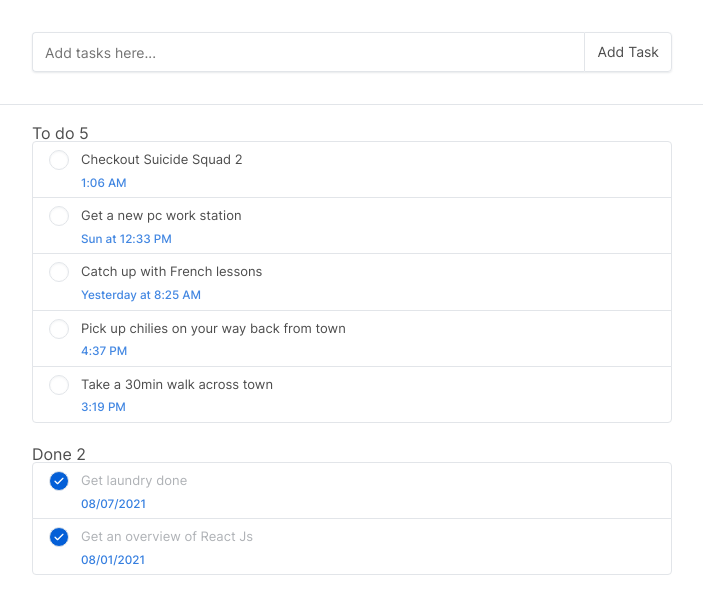
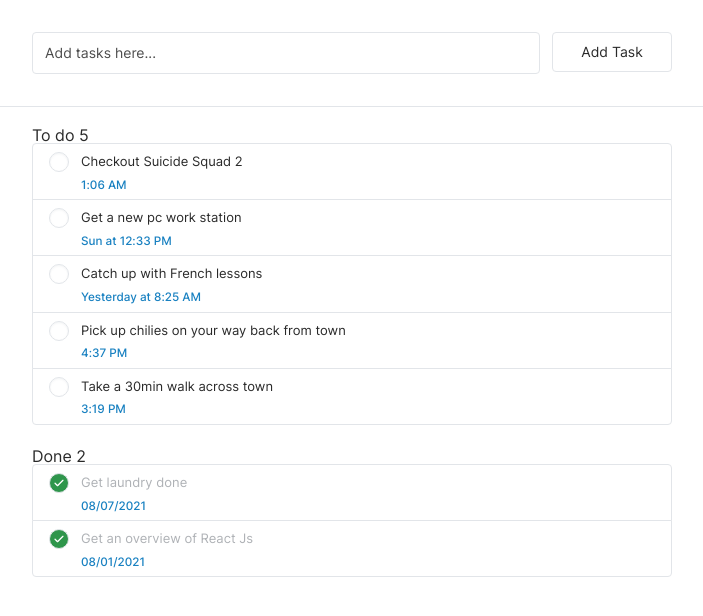
Before and after one commit to HabibOsaye/to-do, a website built with Parcel: page index.html in a window 1280 px wide. Shown: the whole page, without its empty margins (288-991 px from the left). Built offline with nearby package versions, Linux system fonts and the light colour scheme.

Commit message:
Style /components

```diff
--- a/src/styles/components/_buttons.scss
+++ b/src/styles/components/_buttons.scss
@@ -12,6 +12,7 @@
 	border-radius: $BORDER_RADIUS;
 	box-shadow: hsla(0, 0%, 0%, 0) 0 0 0 0;
 	line-height: 20px;
+	white-space: nowrap;
 	outline: none;
 	cursor: pointer;
 	user-select: none;
@@ -20,16 +21,28 @@
 	transition: $TRANSITION_SPEED $TRANSITION_EASE;
 	transition-property: color, background-color, box-shadow, border-color;
 
-	&:hover {
-		background-color: var(--color-state-hover-accent);
-	}
-
+	&:hover,
 	&:focus-visible {
-		background-color: var(--color-state-hover-accent);
+		background-color: var(--color-state-hover-accent-bg);
 	}
 
 	.icon {
+		color: var(--color-icon-primary);
 		transition: color $TRANSITION_SPEED $TRANSITION_EASE;
+	}
+}
+
+.btn-secondary {
+	color: var(--color-text-white);
+	background-color: #2e2e2e;
+
+	&:hover,
+	&:focus-visible {
+		background-color: #101010;
+	}
+
+	.icon {
+		color: var(--color-text-white);
 	}
 }
 
@@ -81,5 +94,10 @@
 
 .btn-lg {
 	height: 40px;
-	padding: 8px 12px;
+	padding: 8px 16px;
+	width: 120px;
 }
+
+.btn-rnd {
+	border-radius: 9999px;
+}
--- a/src/styles/components/_form.scss
+++ b/src/styles/components/_form.scss
@@ -2,21 +2,16 @@ form {
 	display: flex;
 	width: 100%;
 	max-width: 640px;
-	border-radius: $BORDER_RADIUS;
-	box-shadow: var(--color-box-shadow) 0 1px 2px;
+	background: none;
 
 	input {
 		display: block !important;
 		font-size: 0.875rem;
 		color: var(--color-text-secondary);
-		height: 40px;
 		padding: 8px 12px;
 		background-color: var(--color-bg-primary);
 		border: 1px solid var(--color-border-primary);
-		border-right: none;
 		border-radius: $BORDER_RADIUS;
-		border-top-right-radius: 0;
-		border-bottom-right-radius: 0;
 		line-height: 1.5rem;
 		outline: none;
 		appearance: none;
@@ -39,8 +34,12 @@ form {
 	}
 
 	.btn {
+		margin-left: 12px;
 		flex-shrink: 0;
-		border-top-left-radius: 0;
-		border-bottom-left-radius: 0;
+
+		.icon {
+			margin-left: -4px;
+			margin-right: 8px;
+		}
 	}
 }
--- a/src/styles/components/_tasks.scss
+++ b/src/styles/components/_tasks.scss
@@ -23,7 +23,7 @@
 	align-items: center;
 	justify-content: space-between;
 	color: var(--color-text-primary);
-	font-size: 0.75rem;
+	font-size: 0.8125rem;
 	font-weight: 700;
 	padding-right: 2px;
 	padding-bottom: 16px;
@@ -38,8 +38,9 @@
 	}
 
 	.toggle-view {
-		color: var(--color-text-primary);
-		font-size: 0.75rem;
+		color: var(--accent);
+		// font-size: 0.75rem;
+		font-weight: 600;
 		background: none;
 		border: none;
 		outline: none;
@@ -48,7 +49,7 @@
 
 		&:hover,
 		&:focus-visible {
-			color: var(--accent);
+			color: var(--color-text-primary);
 			outline: none;
 		}
 	}
@@ -58,6 +59,7 @@
 	position: relative;
 	width: 100%;
 	min-height: 48px;
+	// border: 1px solid red;
 }
 
 .task-item {
@@ -84,7 +86,7 @@
 			display: block;
 		}
 		.drag-indicator {
-			opacity: 1;
+			opacity: 0.85;
 		}
 	}
 
@@ -101,17 +103,31 @@
 	&:last-of-type {
 		border-bottom-left-radius: $BORDER_RADIUS;
 		border-bottom-right-radius: $BORDER_RADIUS;
-		// border-bottom: 1px solid var(--color-border-primary);
+	}
+
+	&.completed {
+		.task-item__content {
+			color: var(--color-state-completed-text);
+		}
+		.task-item__date {
+			color: var(--accent);
+		}
+	}
+
+	&.dragging {
+		background-color: hsla(214, 97%, 38%, 0.06);
+		border: 1px solid var(--color-border-secondary);
+		z-index: 1;
 	}
 }
 
 .task-item .drag-indicator {
-	color: var(--color-icon-primary);
 	position: absolute;
 	left: 0;
 	top: 2px;
 	width: 16px;
 	opacity: 0;
+	cursor: grab;
 }
 
 .task-item .checkbox {
@@ -144,7 +160,6 @@
 	margin-top: 8px;
 	line-height: 1;
 	white-space: nowrap;
-	opacity: 0.75;
 }
 
 .task-item__options {
@@ -156,25 +171,6 @@
 	border-radius: $BORDER_RADIUS;
 	background-color: var(--color-bg-primary);
 	z-index: 10;
-}
-
-.task-item.completed {
-	.task-item__content {
-		color: var(--color-state-completed-text);
-	}
-	.task-item__date {
-		opacity: 0.8;
-	}
-}
-
-.task-item.drag-over {
-	pointer-events: none;
-}
-
-.task-item.dragging {
-	background-color: hsla(214, 97%, 38%, 0.05);
-	border: 1px solid var(--color-border-secondary);
-	z-index: 1;
 }
 
 .marker {
@@ -218,7 +214,7 @@
 	user-select: none;
 
 	span {
-		font-size: 0.75rem;
+		font-size: 0.8125rem;
 		color: var(--color-text-secondary);
 		width: 60%;
 		text-align: center;
@@ -262,8 +258,9 @@
 	.drag-indicator {
 		width: 16px;
 		left: 2px;
+		margin-right: 4px;
+		opacity: 0.85;
 		flex-shrink: 0;
-		margin-right: 4px;
 	}
 
 	.drag-image__content {
--- a/src/styles/fonts/_font.scss
+++ b/src/styles/fonts/_font.scss
@@ -1,7 +1,6 @@
 @font-face {
 	font-family: 'Inter';
-	src: url('/src/fonts/Inter/Inter-Bold.woff2') format('woff2'),
-		url('/src/fonts/Inter/Inter-Bold.woff') format('woff');
+	src: url('/src/fonts/Inter/Inter-Bold.woff2') format('woff2'), url('/src/fonts/Inter/Inter-Bold.woff') format('woff');
 	font-weight: bold;
 	font-style: normal;
 	font-display: swap;
--- a/src/styles/settings/_colors.scss
+++ b/src/styles/settings/_colors.scss
@@ -1,31 +1,26 @@
 :root {
 	// Base
 
-	--accent: hsl(214, 97%, 43%);
-	--color-text-primary: hsl(0, 0%, 30%);
-	--color-text-secondary: hsl(0, 0%, 45%);
-	--color-text-danger: hsl(354, 97%, 54%);
-	--color-text-white: hsl(0, 0%, 100%);
+	--accent: #1981c1;
+	--color-text-primary: #000000d6;
+	--color-text-secondary: #000000b3;
+	--color-text-danger: #ee382b;
+	--color-text-white: #ffffff;
 
-	--color-icon-primary: hsl(214, 8%, 62%);
-	--color-icon-hover: hsl(214, 9%, 38%);
+	--color-icon-primary: #969da6;
+	--color-icon-hover: #666666;
 
-	--color-bg-primary: hsl(0, 0%, 100%);
-	--color-bg-secondary: hsl(214, 24%, 97%);
-	--color-bg-tertiary: hsl(214, 24%, 95%);
+	--color-bg-primary: #ffffff;
+	--color-bg-secondary: #f6f7f9;
+	--color-bg-tertiary: #eff2f5;
 
-	--color-border-primary: hsl(214, 13%, 90%);
-	--color-border-secondary: hsl(214, 13%, 84%);
+	--color-border-primary: #e2e5e9;
+	--color-border-secondary: #d1d5dc;
 
-	--color-box-shadow: hsla(216, 9%, 57%, 0.2);
+	--color-box-shadow: #878f9b33;
 
-	--color-state-completed-text: hsl(214, 5%, 70%);
-	--color-state-selected-accent-bg: hsl(214, 97%, 43%);
-
-	--color-state-hover-accent: hsl(214, 97%, 38%);
+	--color-state-completed-text: #afb2b6;
+	--color-state-selected-accent-bg: var(--accent);
+	--color-state-hover-accent-bg: #0f5eae;
+	--color-state-selected-accent-bg: #2e964b;
 }
-
-// @media (prefers-color-scheme: dark) {
-// 	:root {
-// 	}
-// }
--- a/src/styles/settings/_typography.scss
+++ b/src/styles/settings/_typography.scss
@@ -4,7 +4,6 @@ $FONT_SMOOTHING_WEBKIT: antialiased;
 $FONT_SMOOTHING_RENDERING: optimizeSpeed;
 
 // font
-$FONT_FALLBACK: -apple-system, BlinkMacSystemFont, Segoe UI, 'Helvetica Neue',
-	'Helvetica', 'Roboto', Arial, sans-serif;
+$FONT_FALLBACK: -apple-system, BlinkMacSystemFont, Segoe UI, 'Helvetica Neue', 'Helvetica', sans-serif, Arial;
 
 $FONT_FAMILY: 'Inter', $FONT_FALLBACK;
```
Also changed, not shown: src/styles/components/_checkbox.scss (+0 -80 lines).
